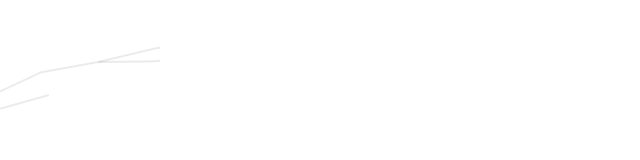
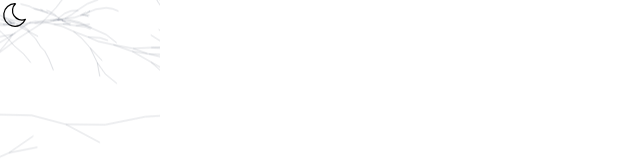
Before and after one commit to hyjklmn/plum, a Vue app: page / in a window 1280 px wide. Shown: the top 160 px of the page, without its empty margins (0-640 px from the left). Built offline with nearby package versions, Linux system fonts and the light colour scheme.

Commit message:
feat:add changeDark

```diff
--- a/package.json
+++ b/package.json
@@ -9,7 +9,9 @@
     "preview": "vite preview"
   },
   "dependencies": {
+    "@tabler/icons": "^1.82.0",
     "@unocss/reset": "^0.45.6",
+    "@vueuse/core": "^9.1.0",
     "vue": "^3.2.37"
   },
   "devDependencies": {
--- a/src/App.vue
+++ b/src/App.vue
@@ -1,5 +1,6 @@
 <script setup lang="ts">
 import { ref, onMounted, computed } from "vue"
+import Header from "./components/Header.vue"
 const el = ref<HTMLCanvasElement>()
 const ctxVal = computed(() => el.value!.getContext("2d"))
 const WIDTH = 800
@@ -25,7 +26,7 @@ function init() {
   const { x, y } = randomInitPostion()
   step({
     start: { x: WIDTH / 2, y: HEIGHT },
-    length: Math.random() * 50,
+    length: Math.random() * 15,
     theta: -Math.PI / 2,
   })
 }
@@ -78,10 +79,10 @@ function startFrame() {
 startFrame()
 function lineTo(p1: Point, p2: Point) {
   const ctx = ctxVal.value!
-  ctx.strokeStyle = "rgba(0,0,0,.15)"
+  ctx.strokeStyle = "rgba(107, 114, 128, 0.2)"
   ctx.shadowOffsetX = 0.5
   ctx.shadowOffsetY = 0.5
-  ctx.shadowColor = "rgba(0, 0, 0, 0.15)"
+  ctx.shadowColor = "rgba(107, 114, 128, 0.2)"
   ctx.beginPath()
   ctx.moveTo(p1.x, p1.y)
   ctx.lineTo(p2.x, p2.y)
@@ -98,30 +99,48 @@ function getEndPoint(b: Branch): Point {
 function drawBranch(b: Branch) {
   lineTo(b.start, getEndPoint(b))
 }
+function reDraw() {
+  ctxVal.value?.clearRect(0, 0, WIDTH, HEIGHT)
+  init()
+}
 onMounted(() => {
   init()
 })
 </script>
 
 <template>
-  <div
-    ref="box"
-    relative
-    h-100vh
-    top-0
-    bottom-0
-    left-0
-    right-0
-    pointer-events-none
-  >
+  <div ref="box" relative h-100vh top-0 bottom-0 left-0 right-0>
+    <Header />
+
     <div
       absolute
       transform
+      select-none
       style="translate: -50% -50%"
       class="top-50% left-50%"
     >
-      <p style="font-family: French Script MT; font-size: 50px">Plum</p>
-      <canvas ref="el" :width="WIDTH" :height="HEIGHT" border rounded></canvas>
+      <p style="font-family: French Script MT; font-size: 50px">
+        <span>Plum</span>
+      </p>
+
+      <canvas
+        ref="el"
+        :width="WIDTH"
+        :height="HEIGHT"
+        border="~"
+        rounded
+      ></canvas>
+      <button
+        border
+        rounded
+        p-2
+        mt-3
+        cursor-pointer
+        @click="reDraw"
+        hover="bg-gray-500/10"
+      >
+        Redraw
+      </button>
     </div>
   </div>
 </template>
--- /dev/null
+++ b/src/components/Header.vue
@@ -0,0 +1,61 @@
+<script setup lang="ts">
+import { useDark, useToggle } from "@vueuse/core"
+const isDark = useDark()
+const toggleDark = useToggle(isDark)
+</script>
+<template>
+  <nav text-xl box-border p-5 float-right>
+    <button @click="toggleDark()" :style="{ color: isDark ? '#fff' : '' }">
+      <svg
+        v-if="isDark"
+        xmlns="http://www.w3.org/2000/svg"
+        class="icon icon-tabler icon-tabler-sun-high"
+        width="30"
+        height="30"
+        viewBox="0 0 24 24"
+        stroke-width="1"
+        stroke="currentColor"
+        fill="none"
+        stroke-linecap="round"
+        stroke-linejoin="round"
+      >
+        <path stroke="none" d="M0 0h24v24H0z" fill="none"></path>
+        <path
+          d="M14.828 14.828a4 4 0 1 0 -5.656 -5.656a4 4 0 0 0 5.656 5.656z"
+        ></path>
+        <path d="M6.343 17.657l-1.414 1.414"></path>
+        <path d="M6.343 6.343l-1.414 -1.414"></path>
+        <path d="M17.657 6.343l1.414 -1.414"></path>
+        <path d="M17.657 17.657l1.414 1.414"></path>
+        <path d="M4 12h-2"></path>
+        <path d="M12 4v-2"></path>
+        <path d="M20 12h2"></path>
+        <path d="M12 20v2"></path>
+      </svg>
+      <svg
+        v-else
+        xmlns="http://www.w3.org/2000/svg"
+        class="icon icon-tabler icon-tabler-moon"
+        width="30"
+        height="30"
+        viewBox="0 0 24 24"
+        stroke-width="1"
+        stroke="currentColor"
+        fill="none"
+        stroke-linecap="round"
+        stroke-linejoin="round"
+      >
+        <path stroke="none" d="M0 0h24v24H0z" fill="none"></path>
+        <path
+          d="M12 3c.132 0 .263 0 .393 0a7.5 7.5 0 0 0 7.92 12.446a9 9 0 1 1 -8.313 -12.454z"
+        ></path>
+      </svg>
+    </button>
+  </nav>
+</template>
+<style>
+html.dark {
+  background: #121212;
+  color: #fff;
+}
+</style>
```
Also changed, not shown: vite.config.ts (+6 -7 lines), 1 other file (tests, documents, lock files or other folders).
